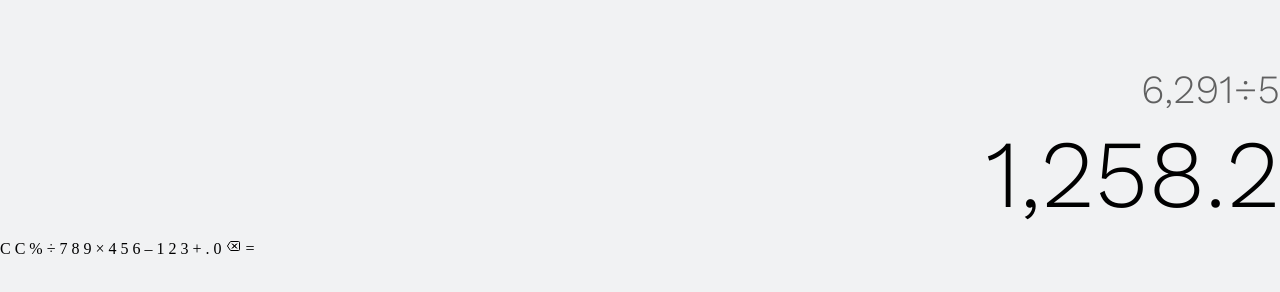
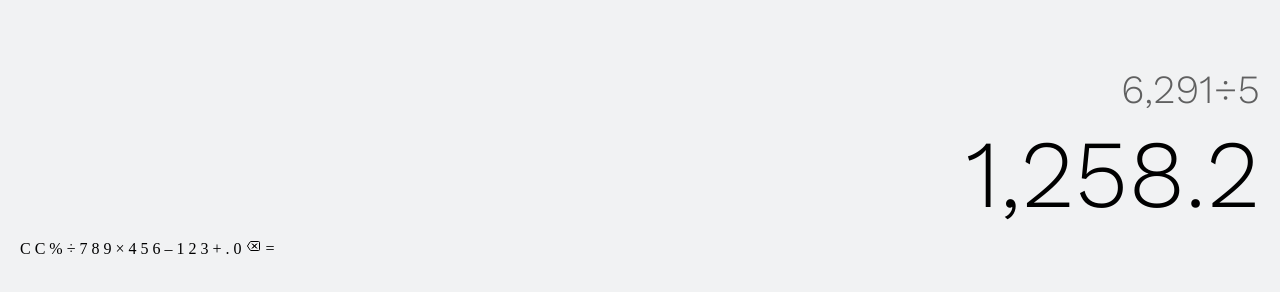
Before and after one commit to dubemstudio/calculator, a plain HTML site: page index.html in a window 1280 px wide. Shown: the part 476-768 px from the top of the page. Drawn offline with nearby package versions, Linux system fonts and the light colour scheme.

Commit message:
made little change

```diff
--- a/main.css
+++ b/main.css
@@ -104,13 +104,14 @@ body{
 
 .calculator{
   position: absolute;
-  bottom: 66px;
+  bottom: 0;
   right: 0;
   left: 0;
   z-index: 99;
   display: flex;
   flex-direction: column;
   row-gap: 16px;
+  margin: 0 20px 66px;
 }
 
 .calculator .calculator__screen{
```
